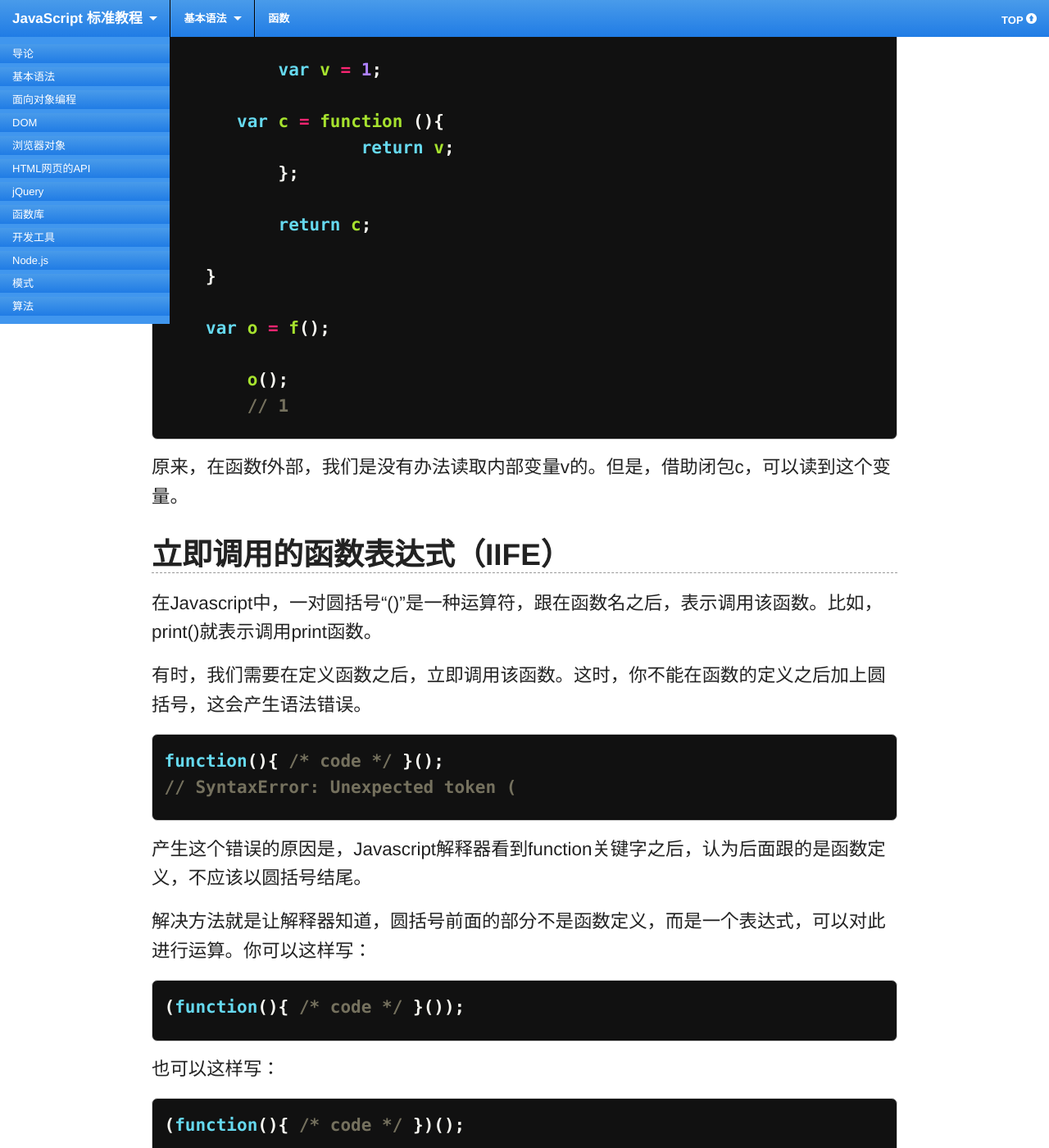
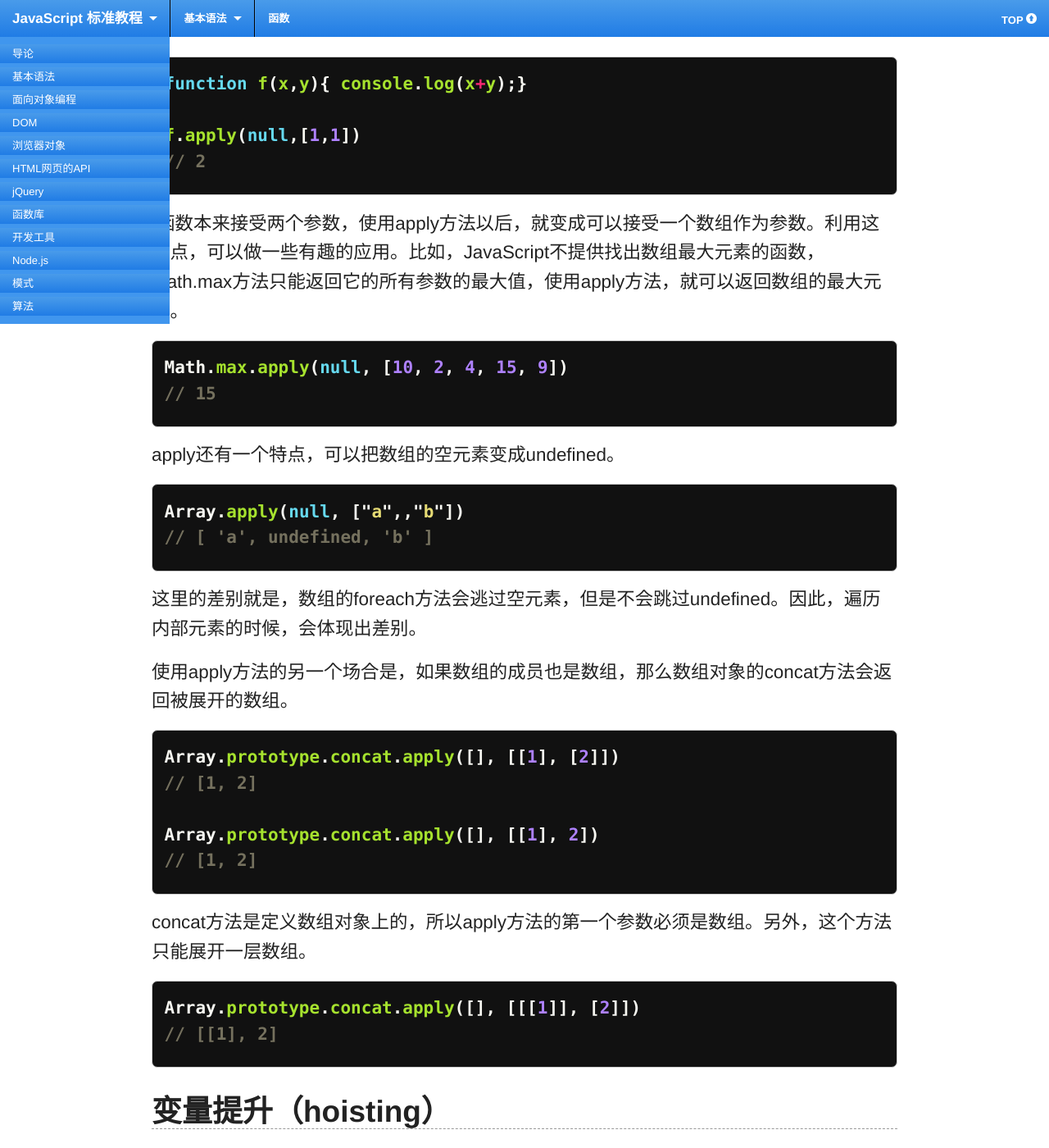
Before and after one commit to ruanyf/jstutorial, a Jekyll site: the page built from grammar/function.md, in a window 1280 px wide and 1400 px high, scrolled down 6364 px. Shown: the whole window at 82% size. Built offline with Jekyll 4.4.1, drawn with Linux system fonts in a browser that asks for light colours; Markdown is read by kramdown in place of the engine named in the settings; some of the changed text lies outside the part shown.

Commit message:
add apply method into grammar/function

```diff
--- a/grammar/function.md
+++ b/grammar/function.md
@@ -194,6 +194,104 @@
 
 {% endhighlight %}
 
+## apply方法
+
+apply方法用来指定函数运行的上下文。
+
+{% highlight javascript %}
+
+func.apply(context, [arg1, arg2, ...])
+
+{% endhighlight %}
+
+上面的context参数就是func函数运行的上下文，它可以是全局环境，也可以是一个具体的对象。后者是一个参数数组，用来传入函数运行所需的参数。
+
+{% highlight javascript %}
+
+var x = 1 ;
+
+var o = { x: 2 };
+
+function f(){ console.log(this.x);}
+
+f.apply(window)
+// 1
+
+f.apply(o)
+// 2
+
+{% endhighlight %}
+
+上面代码的f函数，如果上下文环境绑定全局环境，x的值就是1；如果绑定对象o，x的值就是2。
+
+如果绑定的上下文环境是undefined或null，JavaScript引擎当作绑定全局环境处理。
+
+{% highlight javascript %}
+
+var x = 1 ;
+
+function f(){ console.log(this.x);}
+
+f.apply(null)
+// 1
+
+f.apply()
+// 1
+
+{% endhighlight %}
+
+下面的例子是一个参数数组的例子。
+
+{% highlight javascript %}
+
+function f(x,y){ console.log(x+y);}
+
+f.apply(null,[1,1])
+// 2
+
+{% endhighlight %}
+
+f函数本来接受两个参数，使用apply方法以后，就变成可以接受一个数组作为参数。利用这一点，可以做一些有趣的应用。比如，JavaScript不提供找出数组最大元素的函数，Math.max方法只能返回它的所有参数的最大值，使用apply方法，就可以返回数组的最大元素。
+
+{% highlight javascript %}
+
+Math.max.apply(null, [10, 2, 4, 15, 9])
+// 15
+
+{% endhighlight %}
+
+apply还有一个特点，可以把数组的空元素变成undefined。
+
+{% highlight javascript %}
+
+Array.apply(null, ["a",,"b"])
+// [ 'a', undefined, 'b' ]
+
+{% endhighlight %}
+
+这里的差别就是，数组的foreach方法会逃过空元素，但是不会跳过undefined。因此，遍历内部元素的时候，会体现出差别。
+
+使用apply方法的另一个场合是，如果数组的成员也是数组，那么数组对象的concat方法会返回被展开的数组。
+
+{% highlight javascript %}
+
+Array.prototype.concat.apply([], [[1], [2]])
+// [1, 2]
+
+Array.prototype.concat.apply([], [[1], 2])
+// [1, 2]
+
+{% endhighlight %}
+
+concat方法是定义数组对象上的，所以apply方法的第一个参数必须是数组。另外，这个方法只能展开一层数组。
+
+{% highlight javascript %}
+
+Array.prototype.concat.apply([], [[[1]], [2]])
+// [[1], 2]
+
+{% endhighlight %}
+
 ## 变量提升（hoisting）
 
 Javascript解释器的工作方式是，先读取全部代码，再进行解释。这样的结果就是，函数体内部的var命令声明的变量，如同在全局作用域下一样，会产生“变量提升”现象：不管在什么位置，变量都会被提升到函数开始处声明。
```
Also changed, not shown: other parts of grammar/function.md (+1 -1 lines).
